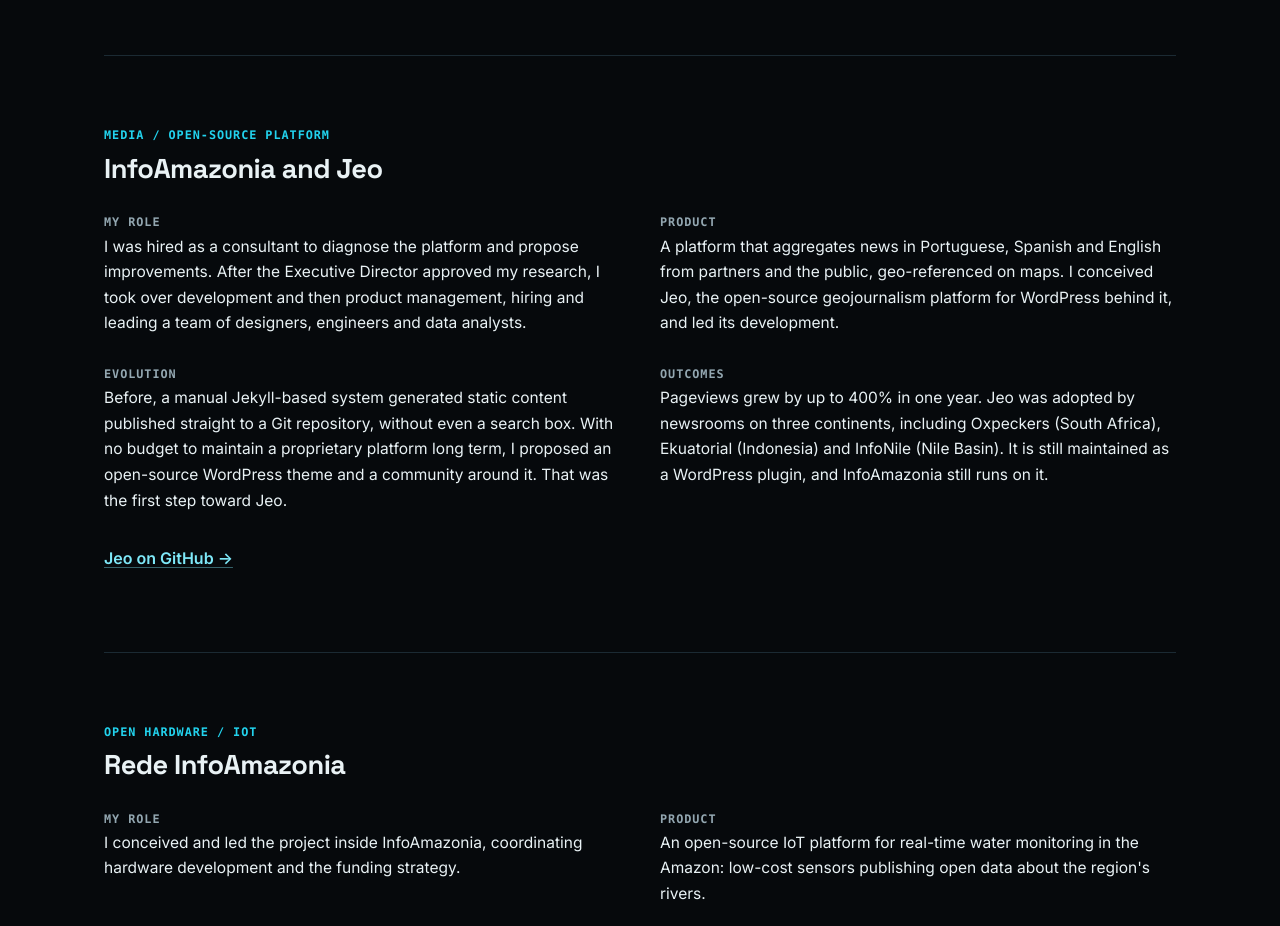
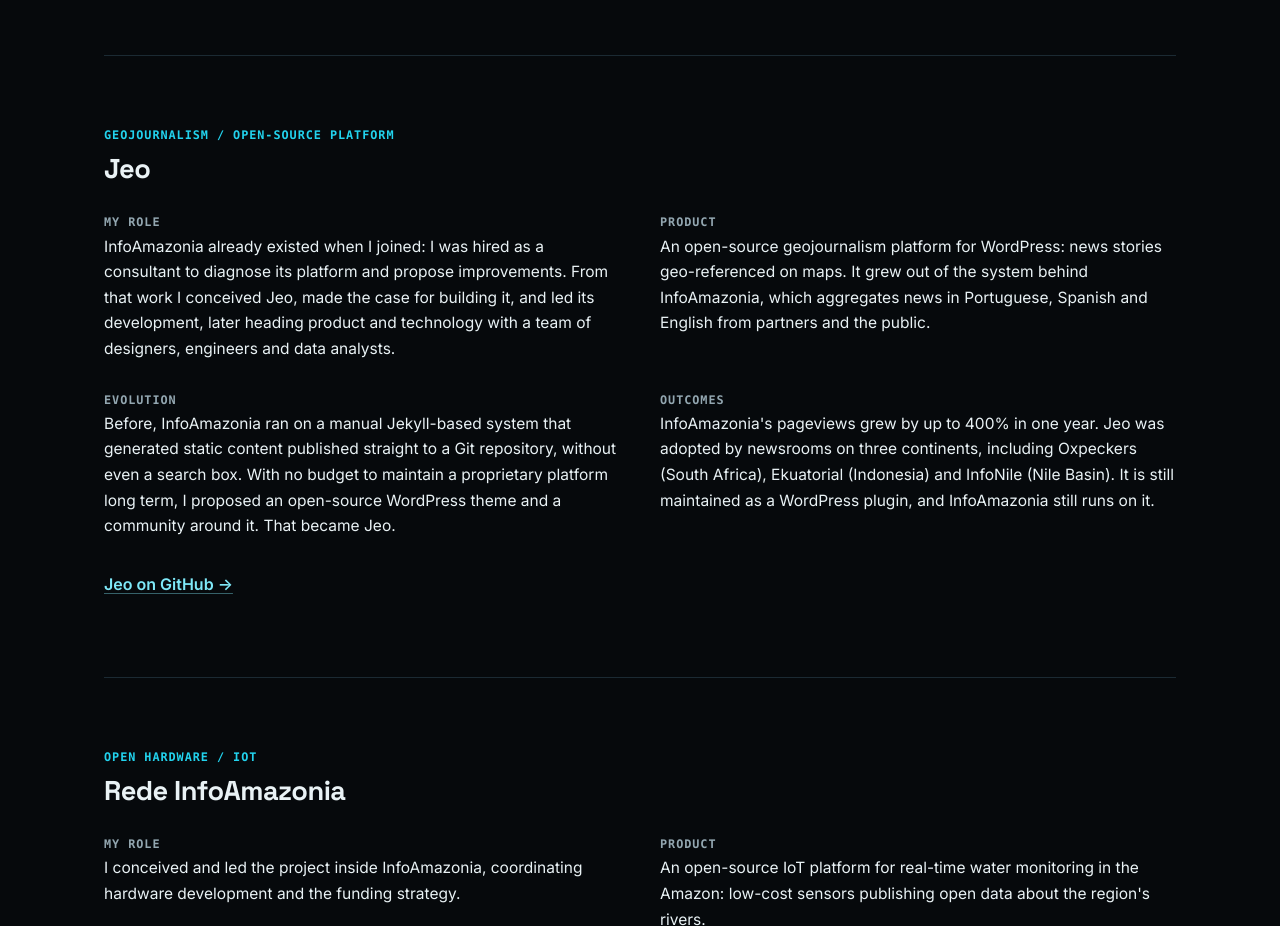
Before and after one commit to vjpixel/vjpixel.github.io, a plain HTML site: page projects.html in a window 1280 px wide. Shown: the part 1640-2566 px from the top of the page. Drawn offline with Linux system fonts and the light colour scheme.

Commit message:
Corrige o caso do Jeo e a abertura de Experience (#2)
A InfoAmazonia já existia quando o Pixel entrou; o caso passa a se
chamar Jeo. Sai a frase sem fonte sobre uma redação na Amazônia.

Co-authored-by: Claude Fable 5.2 <noreply@anthropic.com>

```diff
--- a/projects.html
+++ b/projects.html
@@ -109,24 +109,24 @@
 
         <article id="jeo" class="case-study no-media">
           <div class="case-copy">
-            <span class="case-tag">Media / Open-source platform</span>
-            <h3>InfoAmazonia and Jeo</h3>
+            <span class="case-tag">Geojournalism / Open-source platform</span>
+            <h3>Jeo</h3>
             <div class="case-blocks">
               <div class="case-block">
                 <h4>My role</h4>
-                <p>I was hired as a consultant to diagnose the platform and propose improvements. After the Executive Director approved my research, I took over development and then product management, hiring and leading a team of designers, engineers and data analysts.</p>
+                <p>InfoAmazonia already existed when I joined: I was hired as a consultant to diagnose its platform and propose improvements. From that work I conceived Jeo, made the case for building it, and led its development, later heading product and technology with a team of designers, engineers and data analysts.</p>
               </div>
               <div class="case-block">
                 <h4>Product</h4>
-                <p>A platform that aggregates news in Portuguese, Spanish and English from partners and the public, geo-referenced on maps. I conceived Jeo, the open-source geojournalism platform for WordPress behind it, and led its development.</p>
+                <p>An open-source geojournalism platform for WordPress: news stories geo-referenced on maps. It grew out of the system behind InfoAmazonia, which aggregates news in Portuguese, Spanish and English from partners and the public.</p>
               </div>
               <div class="case-block">
                 <h4>Evolution</h4>
-                <p>Before, a manual Jekyll-based system generated static content published straight to a Git repository, without even a search box. With no budget to maintain a proprietary platform long term, I proposed an open-source WordPress theme and a community around it. That was the first step toward Jeo.</p>
+                <p>Before, InfoAmazonia ran on a manual Jekyll-based system that generated static content published straight to a Git repository, without even a search box. With no budget to maintain a proprietary platform long term, I proposed an open-source WordPress theme and a community around it. That became Jeo.</p>
               </div>
               <div class="case-block">
                 <h4>Outcomes</h4>
-                <p>Pageviews grew by up to 400% in one year. Jeo was adopted by newsrooms on three continents, including Oxpeckers (South Africa), Ekuatorial (Indonesia) and InfoNile (Nile Basin). It is still maintained as a WordPress plugin, and InfoAmazonia still runs on it.</p>
+                <p>InfoAmazonia's pageviews grew by up to 400% in one year. Jeo was adopted by newsrooms on three continents, including Oxpeckers (South Africa), Ekuatorial (Indonesia) and InfoNile (Nile Basin). It is still maintained as a WordPress plugin, and InfoAmazonia still runs on it.</p>
               </div>
             </div>
             <p class="case-link"><a href="https://github.com/InfoAmazonia/jeo-plugin" target="_blank" rel="noopener">Jeo on GitHub &rarr;</a></p>
```
Also changed, not shown: experience.html (+1 -1 lines).
